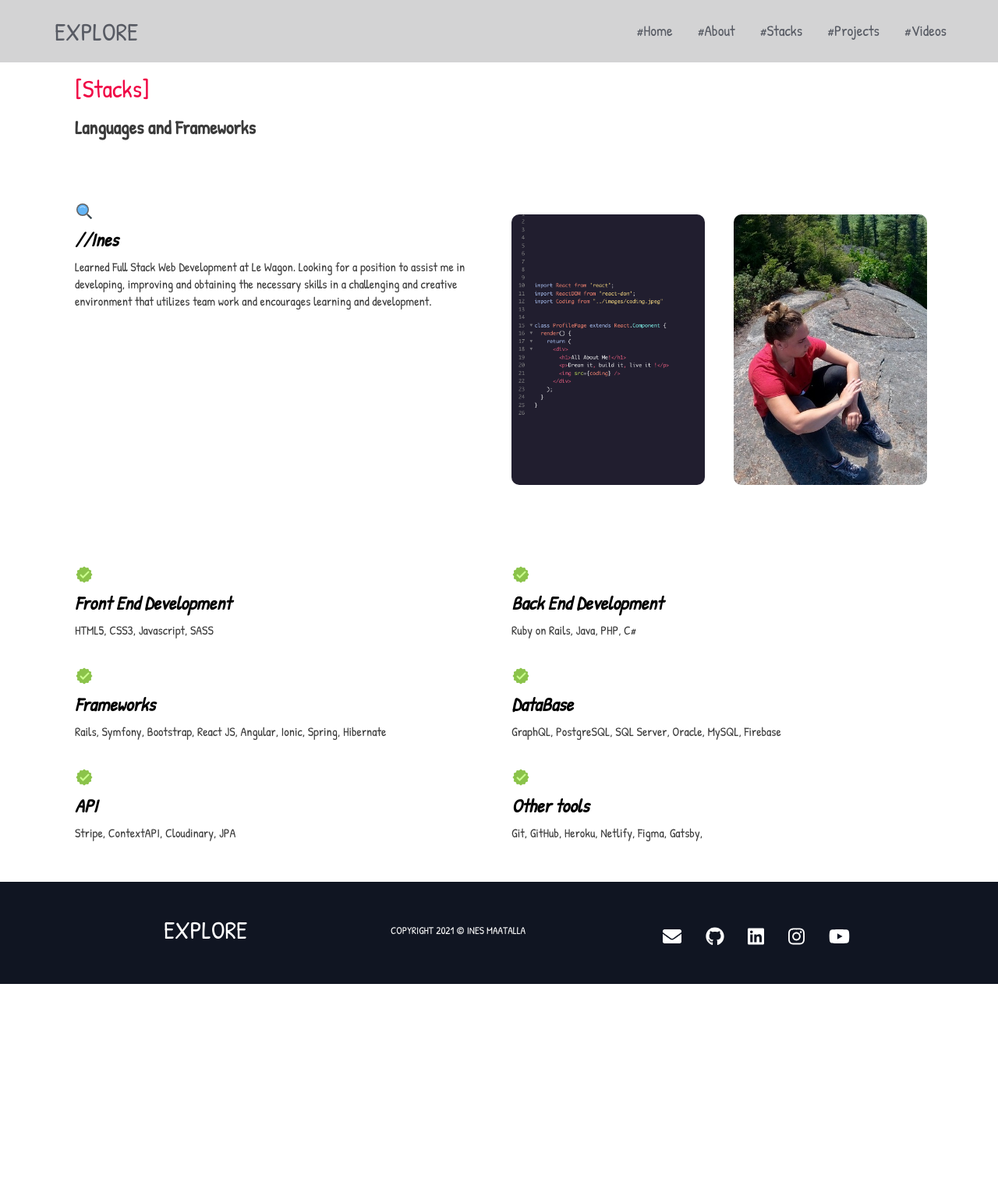
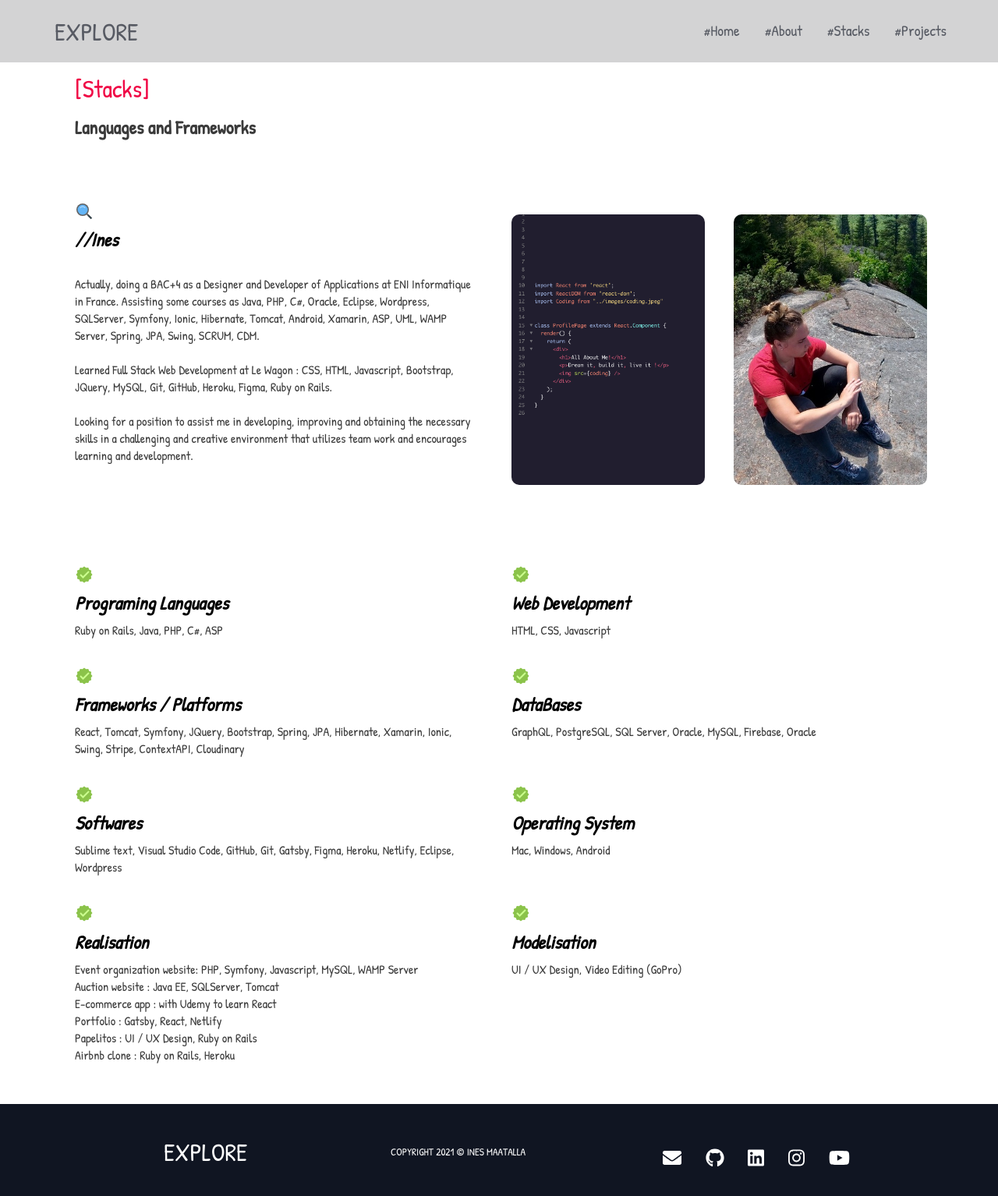
Before and after one commit to InesMaatalla/ines-maatalla-portfolio, a Gatsby site: page /Stacks in a window 1280 px wide. Shown: the whole page at 78% size. Before the commit the page ends 1262 px from the top, so only its background shows below. Built offline with nearby package versions, Linux system fonts and the light colour scheme; Gatsby itself is replaced by a stand-in of ours; some icons are missing.

Commit message:
removed video, changed stacks

```diff
--- a/gatsby-config.js
+++ b/gatsby-config.js
@@ -49,7 +49,7 @@ module.exports = {
         background_color: `#663399`,
         theme_color: `#663399`,
         display: `minimal-ui`,
-        // icon: `src/images/gatsby-icon.png`, // This path is relative to the root of the site.
+        icon: `src/images/inesphoto.jpg`, // This path is relative to the root of the site.
       },
     },
     // this (optional) plugin enables Progressive Web App + Offline functionality
--- a/src/components/NavBar.js
+++ b/src/components/NavBar.js
@@ -55,15 +55,6 @@ function Navbar() {
                 #Projects
               </Link>
             </li>
-            <li className='nav-item'>
-              <Link
-                to='/Videos'
-                className='nav-links'
-                onClick={closeMobileMenu}
-              >
-                #Videos
-              </Link>
-            </li>
           </ul>
         </div>
       </nav>
--- a/src/components/Stack.css
+++ b/src/components/Stack.css
@@ -26,18 +26,20 @@
 .content-wrapper {
   display: grid;
   grid-template-columns: 1fr 1fr;
+
 }
 
 .column-one {
   display: grid;
-  grid-template-rows: 1fr 1fr;
 }
+
 
 .stack {
   padding-top: 1rem;
   padding-right: 2rem;
   padding-left: 1rem;
   margin-bottom: 20px;
+}
 
 h3 {
   margin-bottom: 0.5rem;
@@ -48,14 +50,15 @@
 p {
   color: #3b3b3b;
 }
-}
 
 .column-two {
   display: grid;
   grid-template-columns: 1fr 1fr;
   margin-top: 2rem;
   grid-gap: 10px;
+
 }
+
 
 .photo {
   border-radius: 10px;
--- a/src/components/Stack.js
+++ b/src/components/Stack.js
@@ -41,7 +41,20 @@ const Stack = () => {
                     <div className="stack">
                         <FcSearch className="icon-2"/>
                         <h3>//Ines</h3>
-                        <p>Learned Full Stack Web Development at Le Wagon.
+                        <br></br>
+                        <p className="para">Actually, doing a BAC+4 as a Designer and Developer of Applications
+                            at ENI Informatique in France. Assisting some courses as
+                            Java, PHP, C#, Oracle, Eclipse, Wordpress, SQLServer, Symfony,
+                            Ionic, Hibernate, Tomcat, Android, Xamarin, ASP, UML, WAMP Server,
+                            Spring, JPA, Swing, SCRUM, CDM.
+                        </p>
+                        <br></br>
+                        <p className="para"> Learned Full Stack Web Development at Le Wagon :
+                            CSS, HTML, Javascript, Bootstrap, JQuery, MySQL,
+                            Git, GitHub, Heroku, Figma, Ruby on Rails.
+                        </p>
+                        <br></br>
+                        <p className="para">
                             Looking for a position to assist me in developing,
                             improving and obtaining the necessary skills in a challenging
                             and creative environment that utilizes team work
@@ -54,36 +67,53 @@ const Stack = () => {
                     <Images key={key} fluid={image.node.childImageSharp.fluid} className="photo" />
                 ))}
                 </div>
+
+                <div className="stack">
+                    <FcApproval className="icon-1"/>
+                    <h3>Programing Languages</h3>
+                    <p> Ruby on Rails, Java, PHP, C#, ASP</p>
+                </div>
                 <div className="stack">
                         <FcApproval className="icon-1"/>
-                        <h3>Front End Development</h3>
-                        <p>HTML5, CSS3, Javascript, SASS </p>
+                        <h3>Web Development</h3>
+                        <p>HTML, CSS, Javascript</p>
                     </div>
-                    <div className="stack">
+                <div className="stack">
                         <FcApproval className="icon-1"/>
-                        <h3>Back End Development</h3>
-                        <p>Ruby on Rails, Java, PHP, C#</p>
+                        <h3>Frameworks / Platforms</h3>
+                        <p>React, Tomcat, Symfony, JQuery, Bootstrap, Spring, JPA, Hibernate, Xamarin, Ionic, Swing, Stripe, ContextAPI, Cloudinary</p>
                     </div>
-                    <div className="stack">
+                <div className="stack">
                         <FcApproval className="icon-1"/>
-                        <h3>Frameworks</h3>
-                        <p>Rails, Symfony, Bootstrap, React JS, Angular, Ionic, Spring, Hibernate</p>
+                        <h3>DataBases</h3>
+                        <p>GraphQL, PostgreSQL, SQL Server, Oracle, MySQL, Firebase, Oracle</p>
                     </div>
-                    <div className="stack">
+                <div className="stack">
                         <FcApproval className="icon-1"/>
-                        <h3>DataBase</h3>
-                        <p>GraphQL, PostgreSQL, SQL Server, Oracle, MySQL, Firebase</p>
+                        <h3>Softwares</h3>
+                        <p>Sublime text, Visual Studio Code, GitHub, Git, Gatsby, Figma, Heroku, Netlify, Eclipse, Wordpress</p>
                     </div>
-                    <div className="stack">
+                <div className="stack">
                         <FcApproval className="icon-1"/>
-                        <h3>API</h3>
-                        <p>Stripe, ContextAPI, Cloudinary, JPA</p>
+                        <h3>Operating System</h3>
+                        <p>Mac, Windows, Android</p>
                     </div>
-                    <div className="stack">
+                <div className="stack">
+                    <FcApproval className="icon-1"/>
+                    <h3>Realisation</h3>
+                    <p> Event organization website: PHP, Symfony, Javascript, MySQL, WAMP Server</p>
+                    <p> Auction website : Java EE, SQLServer, Tomcat</p>
+                    <p> E-commerce app : with Udemy to learn React</p>
+                    <p> Portfolio : Gatsby, React, Netlify </p>
+                    <p> Papelitos : UI / UX Design, Ruby on Rails</p>
+                    <p> Airbnb clone : Ruby on Rails, Heroku</p>
+            </div>
+                <div className="stack">
                         <FcApproval className="icon-1"/>
-                        <h3>Other tools</h3>
-                        <p>Git, GitHub, Heroku, Netlify, Figma, Gatsby, </p>
+                        <h3>Modelisation</h3>
+                        <p>UI / UX Design, Video Editing (GoPro)</p>
                     </div>
+
             </div>
         </div>
     )
--- a/src/pages/index.js
+++ b/src/pages/index.js
@@ -3,7 +3,6 @@ import HeroSection from "../components/HeroSection"
 import Cards from "../components/Cards"
 import Stack from "../components/Stack"
 import Aboutme from "../components/Aboutme"
-import Video from "../components/Video"
 import Layout from "../components/layout"
 import SEO from "../components/seo"
 
@@ -15,8 +14,6 @@ const IndexPage = () => (
     <Aboutme/>
     <Stack/>
     <Cards />
-    <Video
-    />
   </Layout>
 )
 
```
Also changed, not shown: src/components/Video.css (deleted, +0 -32 lines), src/components/Video.js (deleted, +0 -59 lines), src/pages/Videos.js (deleted, +0 -15 lines). Lines whose indentation alone changed are shown as unchanged.
